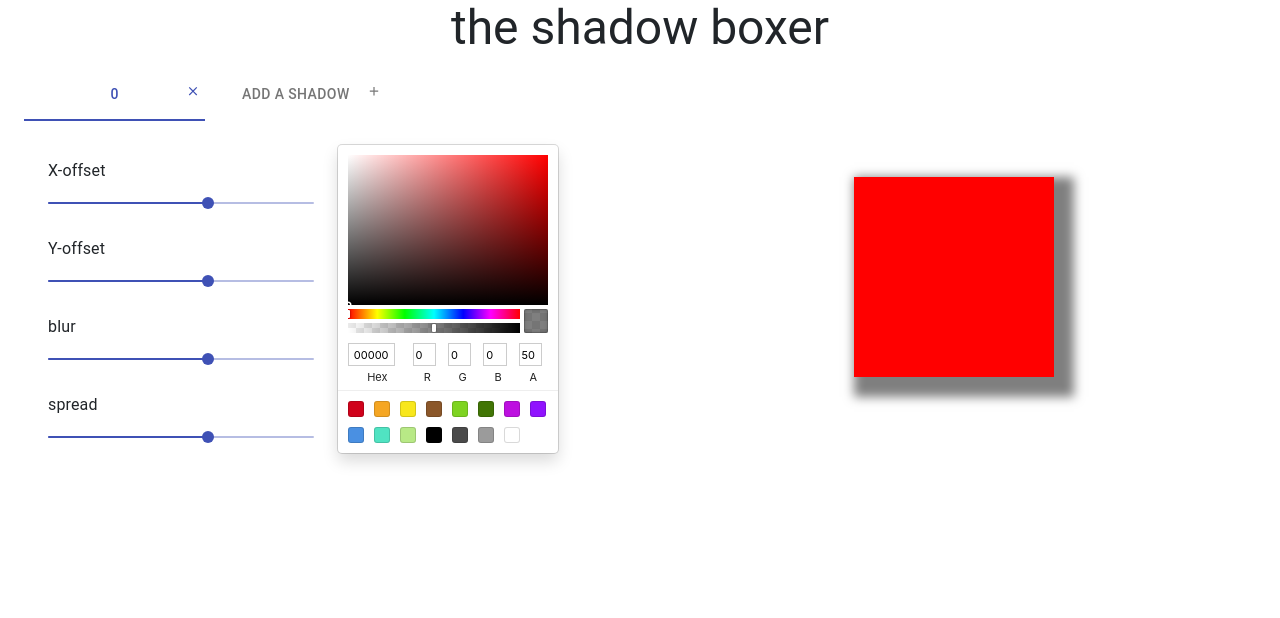
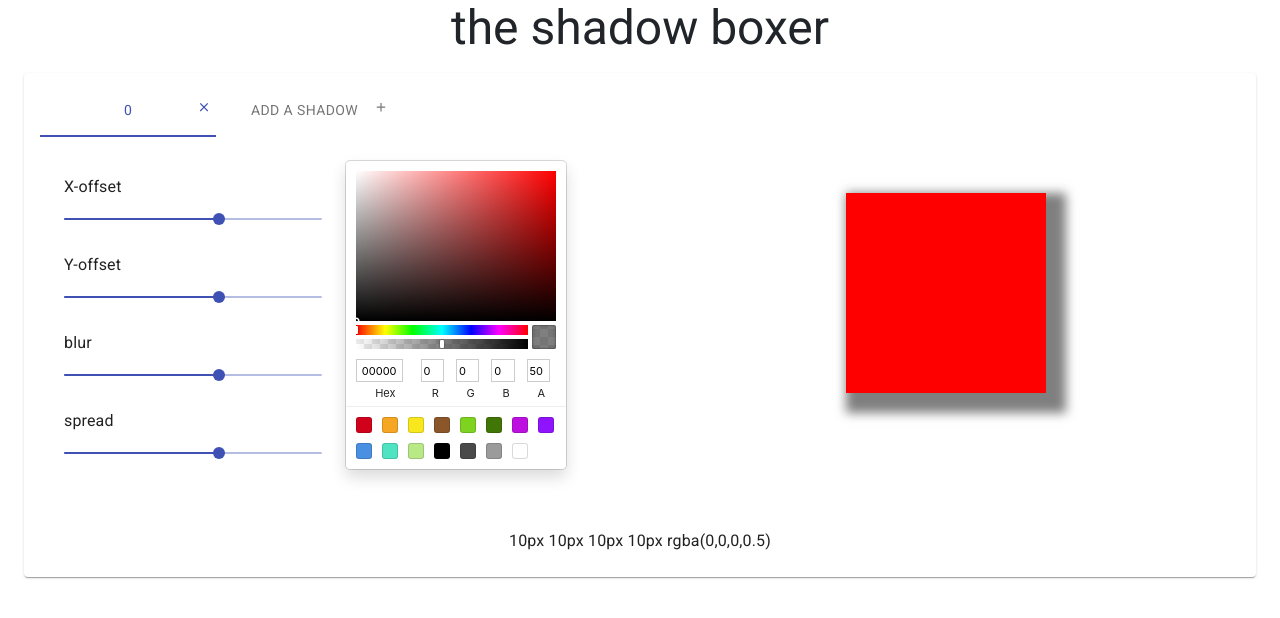
Before and after one commit to KarimKamel/shadow-boxer, a React (Create React App) app: page / in a window 1280 px wide. Shown: the top 618 px of the page. Built offline with nearby package versions, Linux system fonts and the light colour scheme.

Commit message:
add shadowString

```diff
--- a/package.json
+++ b/package.json
@@ -10,6 +10,8 @@
 		"@testing-library/react": "^11.1.0",
 		"@testing-library/user-event": "^12.1.10",
 		"canvas": "^2.6.1",
+		"fontsource-roboto": "^4.0.0",
+		"gh-pages": "^3.1.0",
 		"react": "^17.0.1",
 		"react-color": "^2.19.3",
 		"react-dom": "^17.0.1",
@@ -48,5 +50,5 @@
 	"devDependencies": {},
 	"author": "",
 	"license": "ISC",
-	"homepage": "http://karimkamel.github.io/vshadowslive"
+	"homepage": "http://karimkamel.github.io/visual-shadows"
 }
--- a/src/ObjectContainer.js
+++ b/src/ObjectContainer.js
@@ -8,10 +8,37 @@ import ShadowParamsInput from './ShadowParamsInput';
 import TabPanel from './TabPanel';
 import CloseIcon from '@material-ui/icons/Close';
 import AddIcon from '@material-ui/icons/Add';
+import AppBar from '@material-ui/core/AppBar';
+import ObjectWithShadow from './ObjectWithShadow';
+import Card from '@material-ui/core/Card';
+import CardActions from '@material-ui/core/CardActions';
+import CardContent from '@material-ui/core/CardContent';
 
-import ObjectWithShadow from './ObjectWithShadow';
+const makeShadowString = (shadow, color) => {
+	let shadowString = '';
+	let colorString = '';
+	for (let i = 0; i < shadow.length; i++) {
+		shadow[i].hOffset = shadow[i].hOffset || 10;
+		shadow[i].vOffset = shadow[i].vOffset || 10;
+		shadow[i].blur = shadow[i].blur || 10;
+		shadow[i].spread = shadow[i].spread || 10;
+		if (color[i]) {
+			let { r, g, b, a } = color[i];
+			colorString = `rgba(${r},${g},${b},${a})`;
+		} else {
+			colorString = `rgba(0,0,0,0.5})`;
+		}
+
+		shadowString += `${shadow[i].hOffset}px ${shadow[i].vOffset}px ${shadow[i].blur}px ${shadow[i].spread}px ${colorString}`;
+		if (i < shadow.length - 1) {
+			shadowString += ',';
+		}
+	}
+	return shadowString;
+};
 
 const useStyles = createUseStyles({
+	root: {},
 	gridRoot: {
 		display: 'flex',
 		flexDirection: 'row',
@@ -52,20 +79,22 @@ const useStyles = createUseStyles({
 			},
 		},
 	},
-	object: {
-		margin: '5rem auto',
-		backgroundColor: 'red',
-		width: '200px',
-		height: '200px',
-		boxShadow: (shadow) => shadow,
+	shadowStringDisplay: {
+		marginTop: '2rem !important',
 	},
+	// cardContent: {
+	// 	display: 'flex',
+	// 	width: '100vw',
+	// },
 });
 
 export default function ObjectContainer({ children, ...props }) {
 	const [shadow, setShadow] = useState([{}]);
 	const [value, setValue] = useState(0);
 	const [color, setColor] = useState([{ r: 0, g: 0, b: 0, a: '0.5' }]);
-	const [shadowText, setShadowText] = useState('');
+	const [shadowString, setShadowString] = useState(
+		makeShadowString(shadow, color),
+	);
 
 	const handleValueChange = (e, value, name, index) => {
 		let shadowClone = [...shadow];
@@ -93,10 +122,6 @@ export default function ObjectContainer({ children, ...props }) {
 	};
 
 	const handleColorChange = (value, index) => {
-		console.log(value, index);
-		const { r, g, b, a } = value.rgb;
-		shadow[index].color = `rgb(${r},${g},${b},${a})`;
-		setShadow([...shadow]);
 		const colorClone = [...color];
 		colorClone[index] = value.rgb;
 		setColor([...colorClone]);
@@ -105,11 +130,18 @@ export default function ObjectContainer({ children, ...props }) {
 		setValue(newValue);
 	};
 
+	useEffect(() => {
+		const shadowString = makeShadowString(shadow, color);
+		setShadowString(shadowString);
+	}, [shadow, color]);
+
 	return (
-		<Container>
+		<Container className={classes.root}>
 			<Typography variant='h3' align='center' gutterBottom>
 				the shadow boxer
 			</Typography>
+			<Card>
+				<CardContent className={classes.cardContent}>
 					<Grid container className={classes.gridRoot} spacing={3}>
 						<Grid item xs={6}>
 							<Tabs
@@ -150,7 +182,6 @@ export default function ObjectContainer({ children, ...props }) {
 									></Tab>
 								)}
 							</Tabs>
-
 							{shadow.map((s, i) => (
 								<TabPanel key={i} value={value} index={i}>
 									<ShadowParamsInput
@@ -164,9 +195,8 @@ export default function ObjectContainer({ children, ...props }) {
 							))}
 						</Grid>{' '}
 						<Grid item xs={6} className={classes.gridItem}>
-					<Grid className={classes.innerGridContainer} container>
+							{/* <Grid className={classes.innerGridContainer} container>
 								<Grid item>
-							{/* <ObjectWithShadow shadow={shadow} color={color} /> */}
 									<ObjectWithShadow shadow={shadow} color={color} />
 								</Grid>
 								<Grid item>
@@ -174,9 +204,24 @@ export default function ObjectContainer({ children, ...props }) {
 										{shadowText}
 									</Typography>
 								</Grid>
+							</Grid> */}
+
+							<ObjectWithShadow shadowString={shadowString} />
+						</Grid>{' '}
+					</Grid>
+					<Grid container>
+						<Grid item xs={12}>
+							<Typography
+								classes={{ root: classes.shadowStringDisplay }}
+								// className={classes.shadowStringDisplay}
+								align='center'
+							>
+								{shadowString}
+							</Typography>
 						</Grid>
 					</Grid>
-			</Grid>
+				</CardContent>
+			</Card>
 		</Container>
 	);
 }
--- a/src/ObjectWithShadow.js
+++ b/src/ObjectWithShadow.js
@@ -2,7 +2,7 @@ import React, { useState, useEffect } from 'react';
 import { createUseStyles } from 'react-jss';
 const useStyles = createUseStyles({
 	object: {
-		margin: '5rem auto',
+		margin: 'auto',
 		backgroundColor: 'red',
 		width: '200px',
 		height: '200px',
@@ -10,7 +10,7 @@ const useStyles = createUseStyles({
 	},
 });
 
-export default function ObjectWithShadow({ shadow, color }) {
+export default function ObjectWithShadow({ shadow, color, shadowString }) {
 	const makeShadowString = (shadow, color) => {
 		let shadowString = '';
 		let colorString = '';
@@ -23,8 +23,7 @@ export default function ObjectWithShadow({ shadow, color }) {
 				let { r, g, b, a } = color[i];
 				colorString = `rgba(${r},${g},${b},${a})`;
 			} else {
-				let { r, g, b, a } = { r: 0, g: 0, b: 0, a: 0.5 };
-				colorString = `rgba(${r},${g},${b},${a})`;
+				colorString = `rgba(0,0,0,0.5})`;
 			}
 
 			shadowString += `${shadow[i].hOffset}px ${shadow[i].vOffset}px ${shadow[i].blur}px ${shadow[i].spread}px ${colorString}`;
@@ -35,6 +34,7 @@ export default function ObjectWithShadow({ shadow, color }) {
 		return shadowString;
 	};
 
-	const classes = useStyles(makeShadowString(shadow, color));
+	// const classes = useStyles(makeShadowString(shadow, color));
+	const classes = useStyles(shadowString);
 	return <div className={classes.object}></div>;
 }
```
Also changed, not shown: src/index.js (+5 -4 lines), 2 other files (tests, documents, lock files or other folders). Lines whose indentation alone changed are shown as unchanged.
